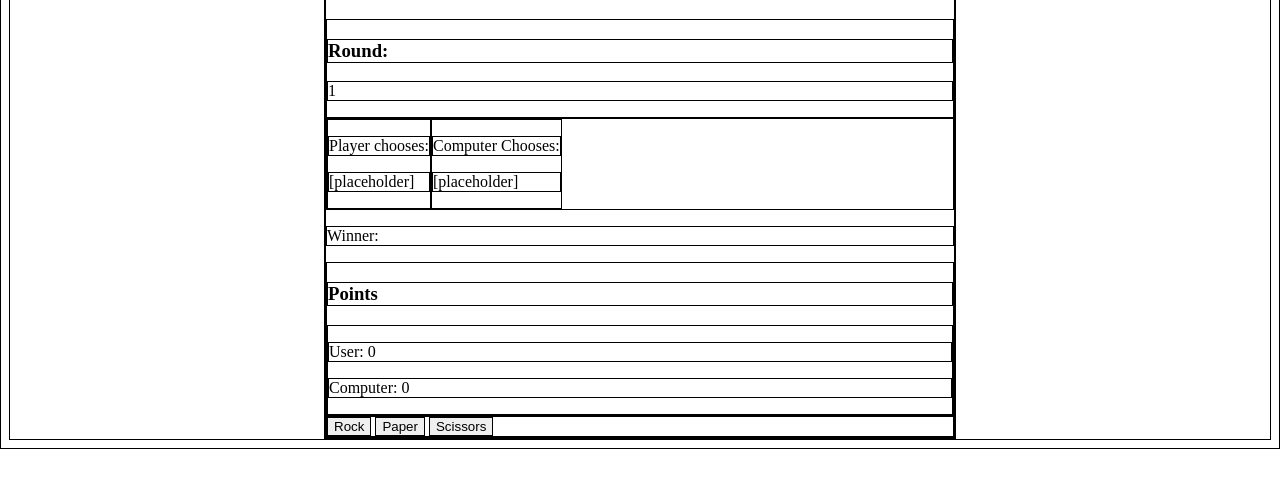
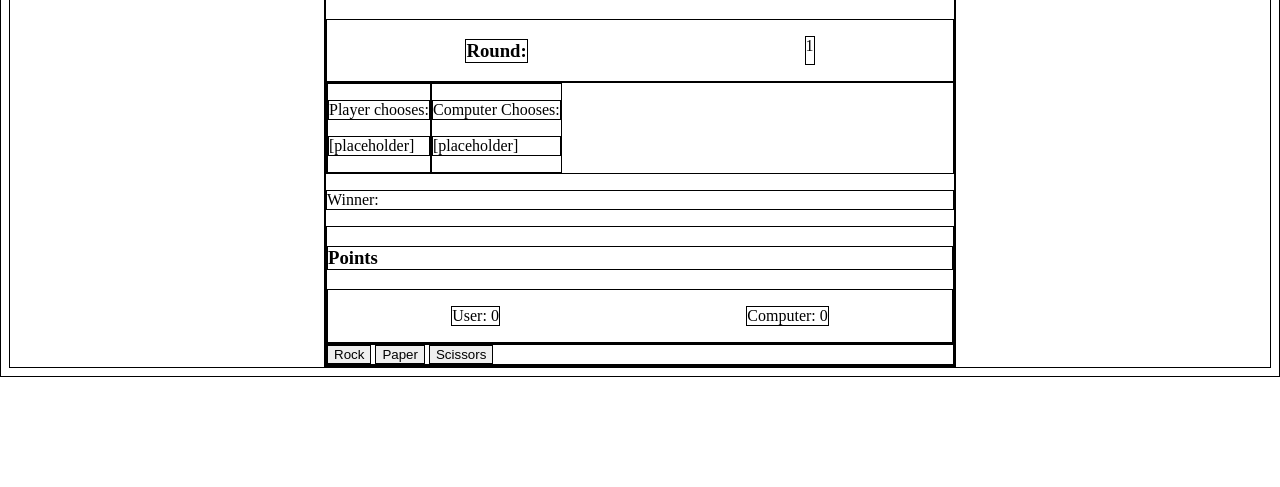
Before and after one commit to Justin-K-Ellis/rock-paper-scissors, a plain HTML site: page index.html in a window 1280 px wide. Shown: the part 75-562 px from the top of the page. Drawn offline with Linux system fonts and the light colour scheme.

Commit message:
Add extra rules for layout.

```diff
--- a/style.css
+++ b/style.css
@@ -14,7 +14,17 @@
     justify-content: space-around;
 }
 
+#round-container {
+    display: flex;
+    justify-content: space-around;
+}
+
 #choice-info {
     display: flex;
     flex-direction: row;
 }
+
+#inner-points-display {
+    display: flex;
+    justify-content: space-around;
+}
```
